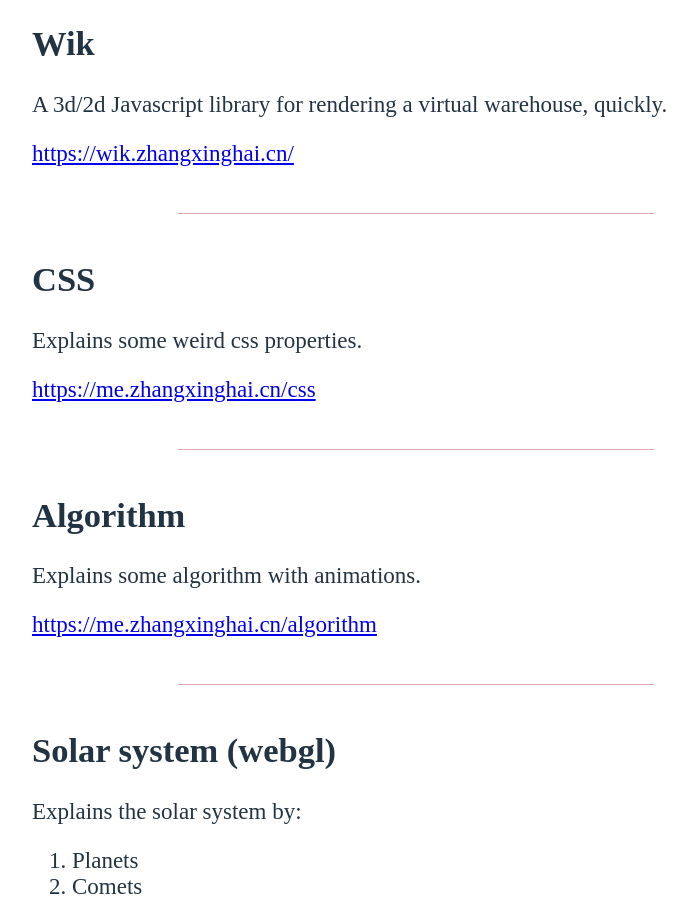
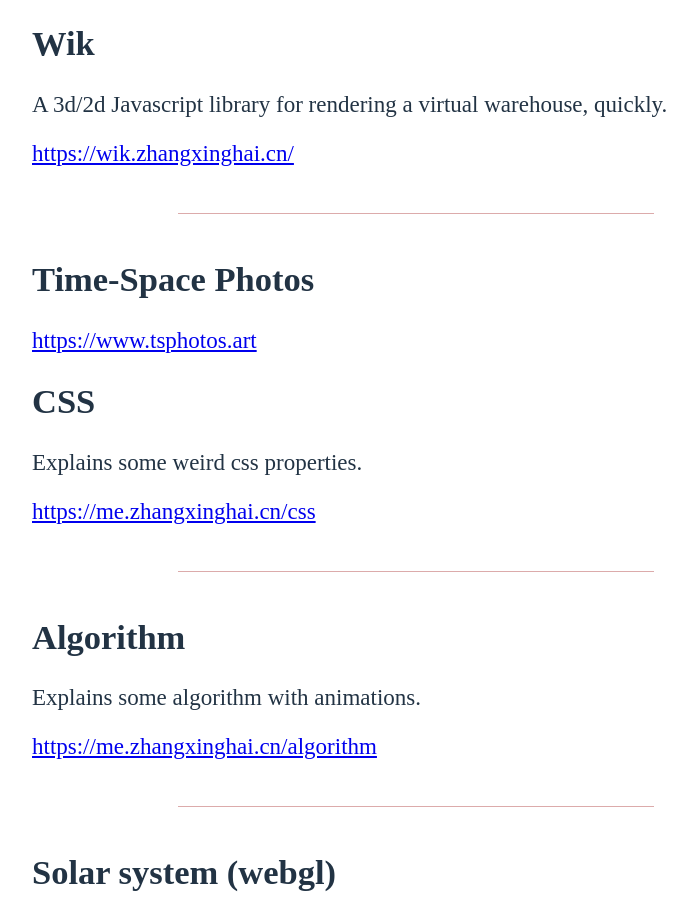
Before and after one commit to zxh19890103/presentation, a Jekyll site: the page built from index.md, in a window 1280 px wide and 900 px high, scrolled down 393 px. Shown: the whole window, without its empty margins (224-921 px from the left). Built offline with Jekyll 4.4.1, drawn with Linux system fonts in a browser that asks for light colours; some web fonts are replaced; our own code applies the rules of GitHub Pages for plain Markdown files.

Commit message:
--ts photos

```diff
--- a/index.md
+++ b/index.md
@@ -19,6 +19,10 @@ A 3d/2d Javascript library for rendering a virtual warehouse, quickly.
 [https://wik.zhangxinghai.cn/](https://wik.zhangxinghai.cn/)
 
 ---
+
+## Time-Space Photos
+
+[https://www.tsphotos.art](https://www.tsphotos.art)
 
 ## CSS
 
```
